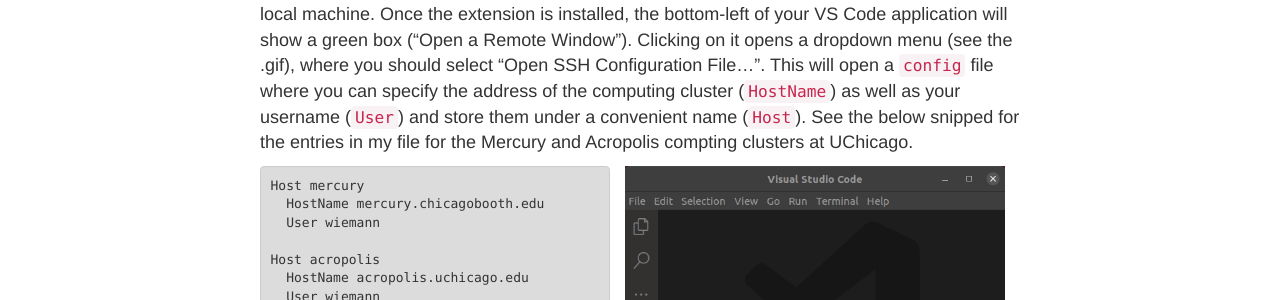
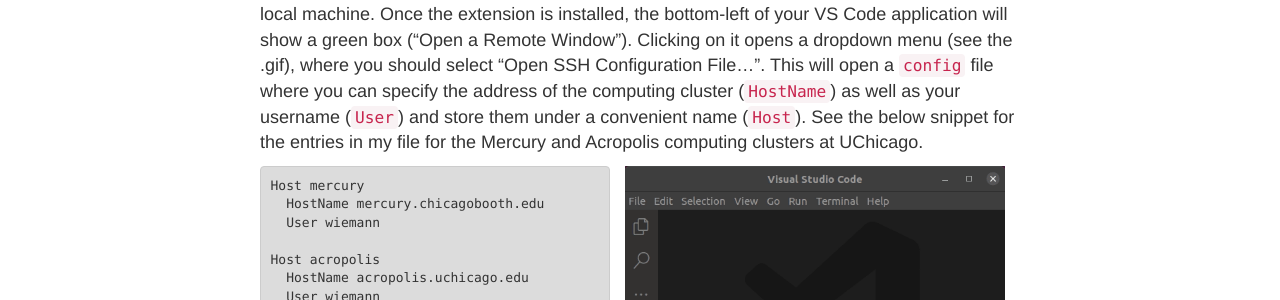
Before and after one commit to thomaswiemann/thomaswiemann.github.io, a Jekyll site: the page built from _posts/2021-11-13-Cluster-Computing-with-VS-Code.md, in a window 1280 px wide and 900 px high, scrolled down 610 px. Shown: the part 153-453 px from the top of the window. Built offline with Jekyll 4.4.1, drawn with Linux system fonts in a browser that asks for light colours.

Commit message:
more blog spellchecking

```diff
--- a/_posts/2021-11-13-Cluster-Computing-with-VS-Code.md
+++ b/_posts/2021-11-13-Cluster-Computing-with-VS-Code.md
@@ -25,7 +25,7 @@ To get started, download and install the appropriate version of VS Code for your
 
 Next, install the VS Code extension [Remote-SSH](https://marketplace.visualstudio.com/items?itemName=ms-vscode-remote.remote-ssh). You can do so directly within VS Code: Use the top-menu bar and navigate to File->Preferences->Extensions (or use ``Ctrl+Shift+X``). Then search for _Remote-SSH_ and install.
 
-The Remote-SSH extension allows you to connect to a computing server directly from your local machine. Once the extension is installed, the bottom-left of your VS Code application will show a green box ("Open a Remote Window"). Clicking on it opens a dropdown menu (see the .gif), where you should select "Open SSH Configuration File...". This will open a ``config`` file where you can specify the address of the computing cluster (``HostName``) as well as your username (``User``) and store them under a convenient name (``Host``). See the below snipped for the entries in my file for the Mercury and Acropolis compting clusters at UChicago.
+The Remote-SSH extension allows you to connect to a computing server directly from your local machine. Once the extension is installed, the bottom-left of your VS Code application will show a green box ("Open a Remote Window"). Clicking on it opens a dropdown menu (see the .gif), where you should select "Open SSH Configuration File...". This will open a ``config`` file where you can specify the address of the computing cluster (``HostName``) as well as your username (``User``) and store them under a convenient name (``Host``). See the below snippet for the entries in my file for the Mercury and Acropolis computing clusters at UChicago.
 
 <img src="/assets/blog/2021-11-13-Cluster-Computing-with-VS-Code/vscode_1.gif" alt="drawing" class="wrapped_right" width="50%"/>
 
```
